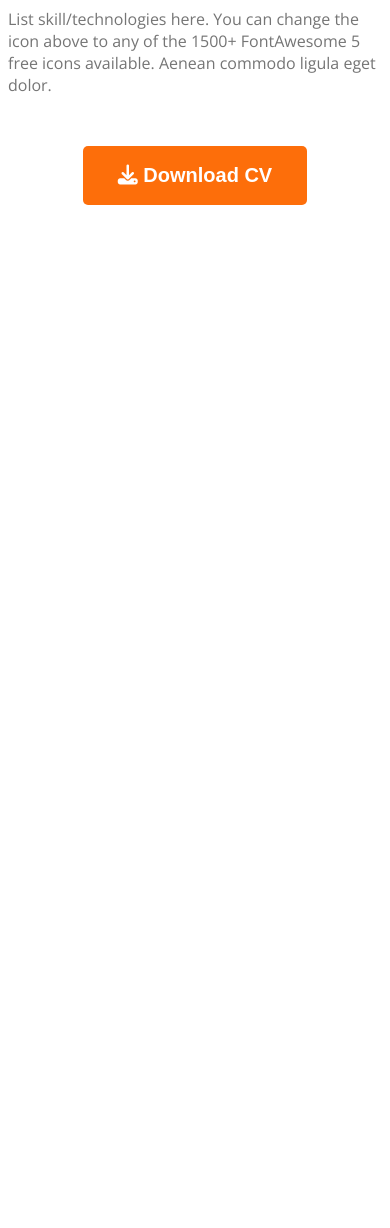
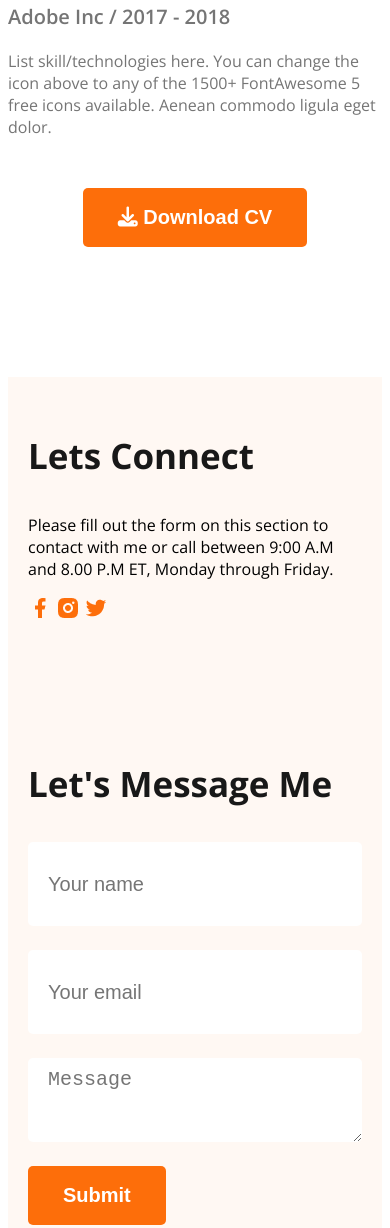
Before and after one commit to Jobaer-Islam/practice-portfolio, a plain HTML site: page index.html in a window 390 px wide. Shown: the part 3333-4561 px from the top of the page. Before the commit the page ends 3668 px from the top, so only its background shows below. Drawn offline with nearby package versions, Linux system fonts and the light colour scheme.

Commit message:
added responsiveness in footer section

```diff
--- a/index.html
+++ b/index.html
@@ -95,7 +95,7 @@
          </section>
          <section class="resume">
             <h3 class="text-center section-title">A summary of My Resume</h3>
-            <div class=" ">
+            <div class=" resume-container">
                 <!-- .resume-column*2>h3.resume-column-title+.experience*3>h4.experience-title+h5.experience-sub-title+.experience-description -->
                 <div class="resume-column">
                     <h3 class="resume-column-title">My Education</h3>
@@ -150,7 +150,7 @@
             </div>
          </section>
     </main>
-    <footer class="secondary-bg hide">
+    <footer class="secondary-bg">
         <div class="footer-column">
             <h3 class="section-title">Lets Connect</h3>
             <p>
--- a/styles/portfolio.css
+++ b/styles/portfolio.css
@@ -185,7 +185,17 @@ footer input[type="text"], footer input[type="email"], footer textarea{
     display: none;
 }
 @media screen and (max-width: 576px) {
-    .skills-container, .resume-container{
+    .skills-container, .resume-container, footer{
         flex-direction: column;
     }
+    footer{
+        padding: 20px;
+    }
+    .footer-column{
+        width: 100%;
+    }
+    footer input[type="text"], footer input[type="email"], footer textarea{
+        width: calc(100% - 40px);
+    }
+
 }
```
